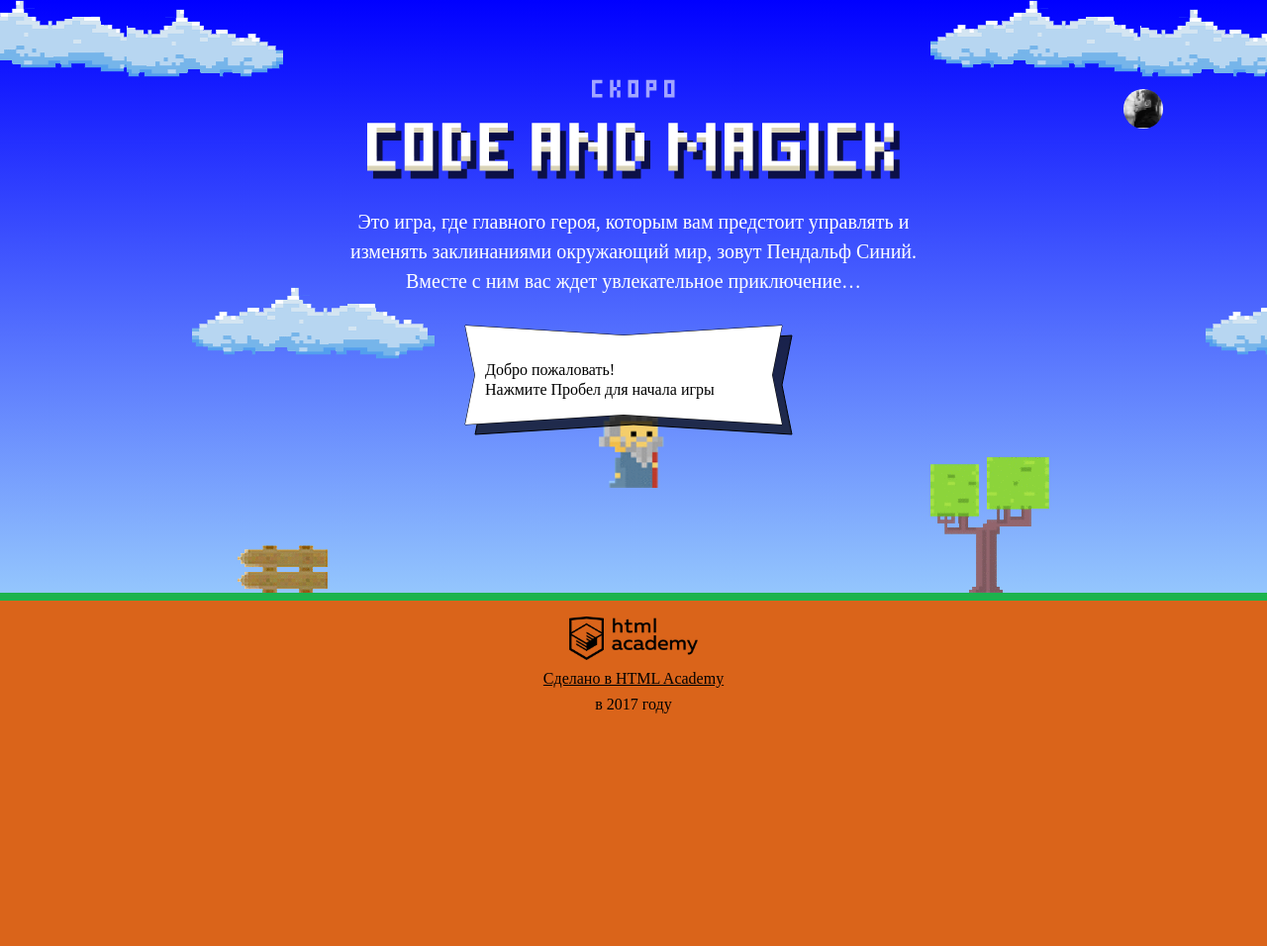
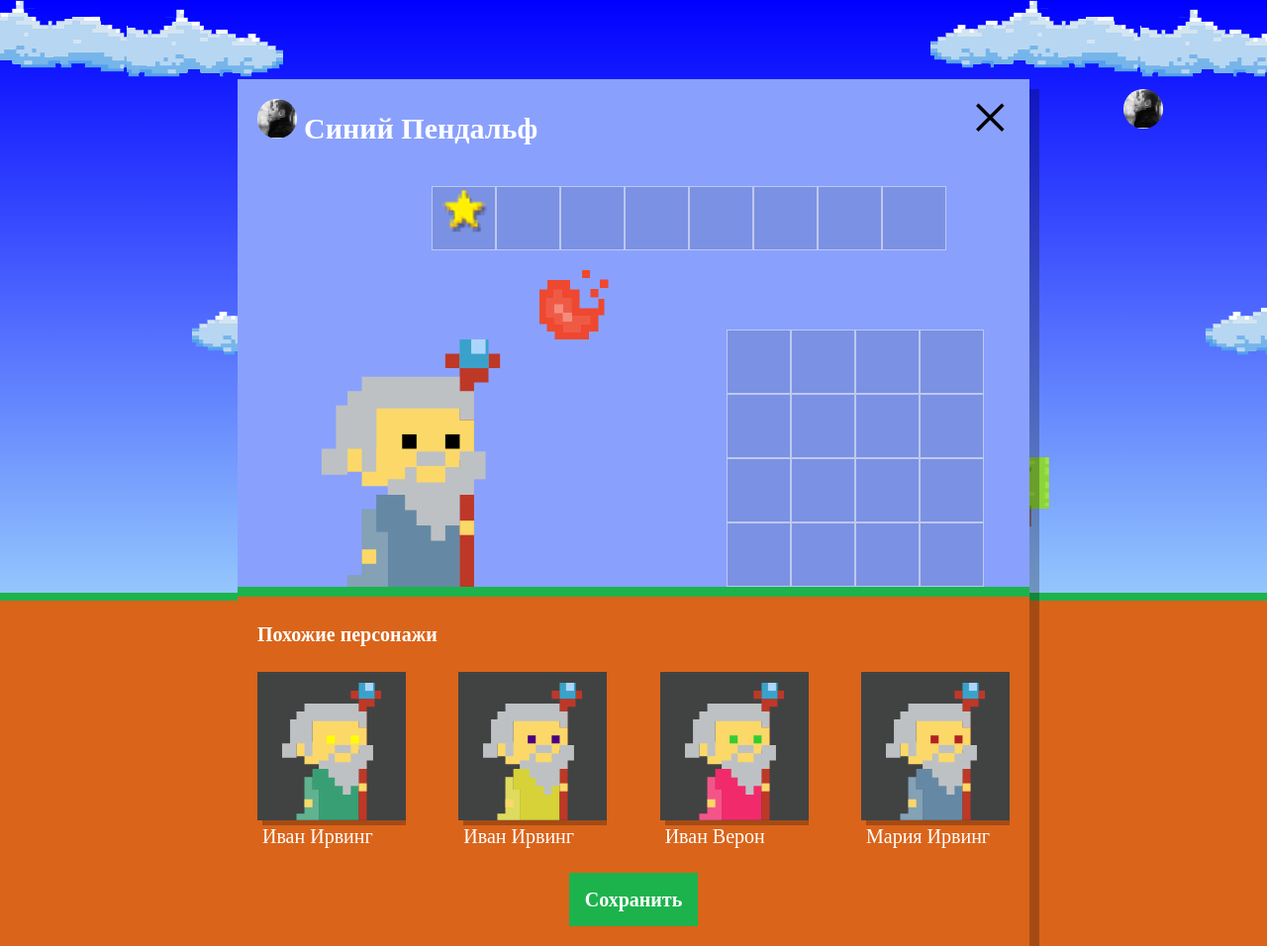
Before and after one commit to Mariam2189/1259321-code-and-magick-20, a website: page index.html in a window 1280 px wide. Shown: the whole page at 99% size. Before the commit the page ends 800 px from the top, so only its background shows below. Drawn offline with Linux system fonts and the light colour scheme; a web font is replaced by a local one.

Commit message:
учебный проект: нас орда

```diff
--- a/index.html
+++ b/index.html
@@ -205,6 +205,7 @@
     }
   </script>
   <script src="./js/stat.js"></script>
+  <script src="./js/setup.js"></script>
   <script src="js/game.js"></script>
 </body>
 </html>
--- /dev/null
+++ b/js/setup.js
@@ -0,0 +1,61 @@
+'use strict';
+
+// 0='Дамблдор', 1='Волдеморт', 2='Доктор Стрендж', 3='Гарри Поттер'
+var WIZARD_NAMES = ['Иван', 'Хуан Себастьян', 'Мария', 'Кристоф', 'Виктор', 'Юлия', 'Люпита','Вашингтон'];
+var WIZARD_LASTNAME = ['Верон', 'Вальц', 'Ирвинг', 'Нионго', 'да Марья', 'Мирабелла', 'Онопко', 'Топольницкая'];
+var WIZARD_COAT = ['rgb(215, 210, 55)', 'rgb(241, 43, 107', 'rgb(101, 137, 164)', 'rgb(0, 0, 0)', 'rgb(56, 159, 117)', 'rgb(146, 100, 161)'];
+var WIZARD_EYES = ['rgb(255, 255, 0)', 'rgb(50, 205, 50)', 'rgb(75, 0, 130)', 'rgb(178, 34, 34)', 'rgb(0, 0, 0)'];
+
+function getRandomInt(max) {
+  return Math.floor(Math.random() * max);
+}
+
+var userDialog = document.querySelector('.setup');
+userDialog.classList.remove('hidden');
+
+var similarListElement = userDialog.querySelector('.setup-similar-list');
+
+var similarWizardTemplate = document.querySelector('#similar-wizard-template')
+  .content
+  .querySelector('.setup-similar-item');
+
+var wizards = [
+  {
+    name: WIZARD_NAMES[getRandomInt(WIZARD_NAMES.length - 1)] + " " +  WIZARD_LASTNAME[getRandomInt(3)],
+    coatColor: WIZARD_COAT[getRandomInt(WIZARD_COAT.length - 1)],
+    eyesColor: WIZARD_EYES[getRandomInt(WIZARD_EYES.length -1)]
+  },
+  {
+    name: WIZARD_NAMES[getRandomInt(3)] + " " +  WIZARD_LASTNAME[getRandomInt(3)],
+    coatColor: WIZARD_COAT[getRandomInt(WIZARD_COAT.length - 1)],
+    eyesColor: WIZARD_EYES[getRandomInt(WIZARD_EYES.length -1)]
+  },
+  {
+    name: WIZARD_NAMES[getRandomInt(3)] + " " +  WIZARD_LASTNAME[getRandomInt(3)],
+    coatColor: WIZARD_COAT[getRandomInt(WIZARD_COAT.length - 1)],
+    eyesColor: WIZARD_EYES[getRandomInt(WIZARD_EYES.length -1)]
+  },
+  {
+    name: WIZARD_NAMES[getRandomInt(3)] + " " +  WIZARD_LASTNAME[getRandomInt(3)],
+    coatColor: WIZARD_COAT[getRandomInt(WIZARD_COAT.length - 1)],
+    eyesColor: WIZARD_EYES[getRandomInt(WIZARD_EYES.length -1)]
+  }
+];
+
+var renderWizard = function(wizard) {
+  var wizardElement = similarWizardTemplate.cloneNode(true);
+
+  wizardElement.querySelector('.setup-similar-label').textContent = wizard.name;
+  wizardElement.querySelector('.wizard-coat').style.fill = wizard.coatColor;
+  wizardElement.querySelector('.wizard-eyes').style.fill = wizard.eyesColor;
+
+  return wizardElement;
+}
+
+var fragment = document.createDocumentFragment();
+for (var i = 0; i < wizards.length; i++) {
+  fragment.appendChild(renderWizard(wizards[i]));
+}
+similarListElement.appendChild(fragment);
+
+userDialog.querySelector('.setup-similar').classList.remove('hidden');
```
